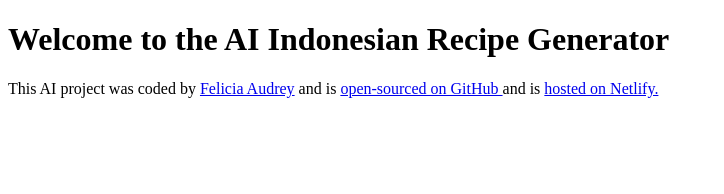
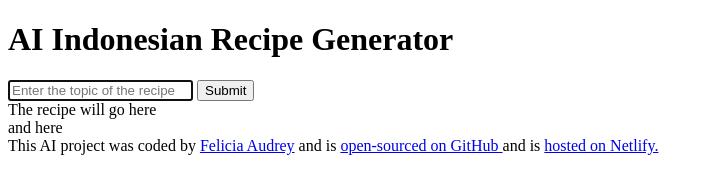
Before and after one commit to felicialatte/indonesian-recipe-generator, a plain HTML site: page index.html in a window 1280 px wide. Shown: the whole page, without its empty margins (0-724 px from the left). Drawn offline with Linux system fonts and the light colour scheme.

Commit message:
Added the basic HTML structure

```diff
--- a/index.html
+++ b/index.html
@@ -5,10 +5,30 @@
     <meta name="viewport" content="width=device-width, initial-scale=1.0" />
 
     <link rel="stylesheet" href="src/style.css" />
-    <title>Indonesian Recipe Generator</title>
+    <title>AI Indonesian Recipe Generator</title>
   </head>
   <body>
-    <h1>Welcome to the AI Indonesian Recipe Generator</h1>
+    <header>
+      <h1>AI Indonesian Recipe Generator</h1>
+    </header>
+
+    <main>
+      <form>
+        <input
+          type="text"
+          placeholder="Enter the topic of the recipe"
+          autofocus
+          required
+          autocomplete="off"
+        />
+        <input type="submit" />
+      </form>
+      <div>
+        The recipe will go here
+        <br />
+        and here
+      </div>
+    </main>
 
     <footer>
       This AI project was coded by
```
